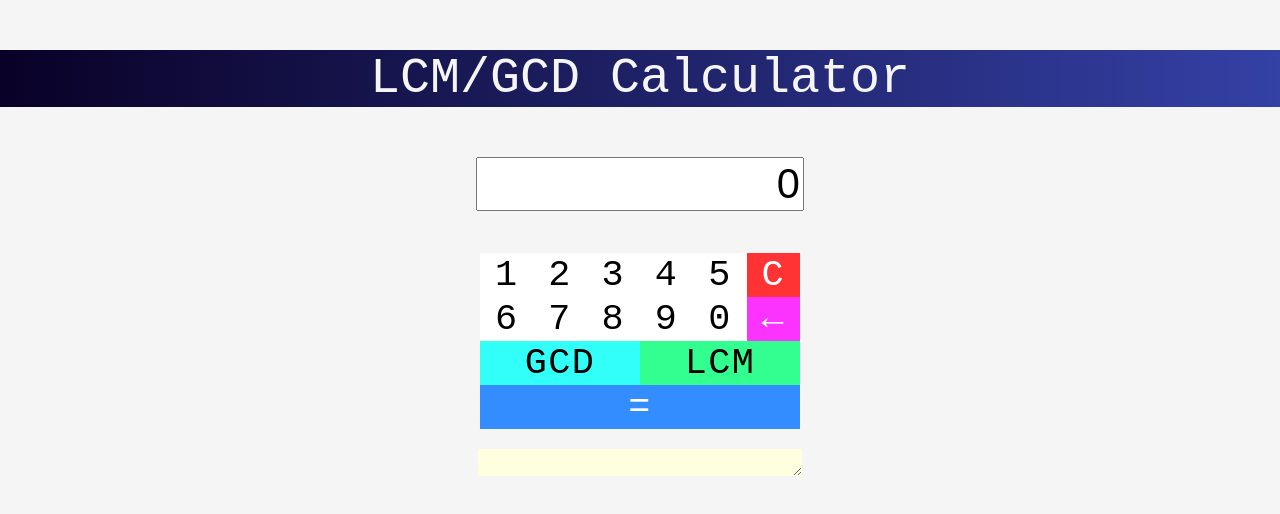
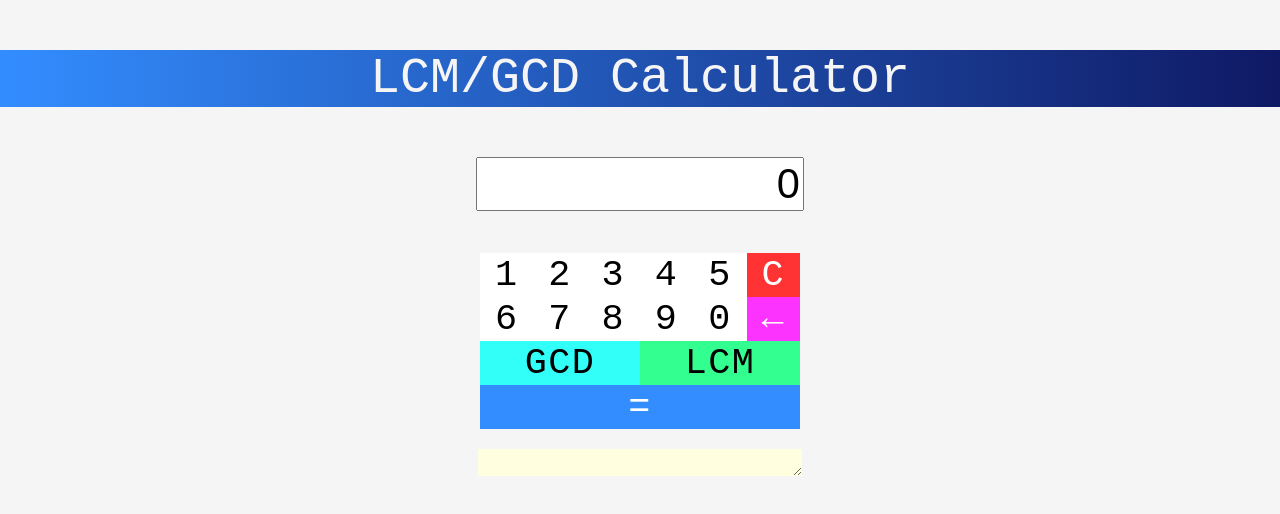
Before and after one commit to rsk2/calculator, a React (Create React App) app: page / in a window 1280 px wide. Shown: the top 514 px of the page. Built offline with nearby package versions, Linux system fonts and the light colour scheme.

Commit message:
Code formatting. Header color change

```diff
--- a/src/App.css
+++ b/src/App.css
@@ -10,9 +10,9 @@
   display: flex;*/
   align-items: center;
   text-align: center;
-  background: #3441A5;  /* fallback for old browsers */
-  background: -webkit-linear-gradient(to right, #090127, #3441A5);  /* Chrome 10-25, Safari 5.1-6 */
-  background: linear-gradient(to right, #090127, #3441A5); /* W3C, IE 10+/ Edge, Firefox 16+, Chrome 26+, Opera 12+, Safari 7+ */
+  background: #338dff;  /* fallback for old browsers */
+  background: -webkit-linear-gradient(to right, #338dff, #0f1964);  /* Chrome 10-25, Safari 5.1-6 */
+  background: linear-gradient(to right, #338dff, #0f1964); /* W3C, IE 10+/ Edge, Firefox 16+, Chrome 26+, Opera 12+, Safari 7+ */
 }
 
 header > img {
--- a/src/components/Calculator.js
+++ b/src/components/Calculator.js
@@ -164,7 +164,6 @@
     render() {
         return (
             <div className="calculator" >
-
                 <input type="text" value={this.state.displayText} className="display"
                  readOnly></input>
                  <br/>
```
